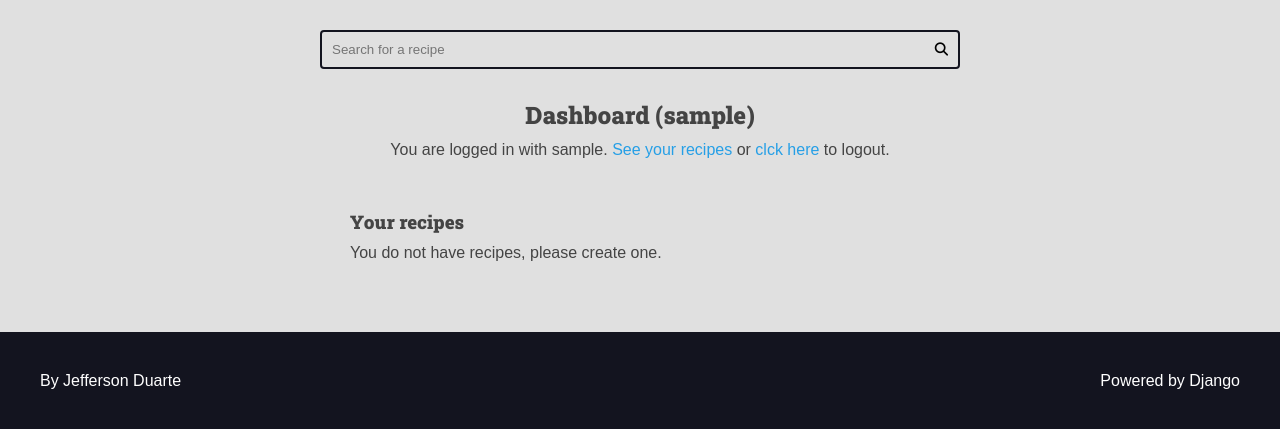
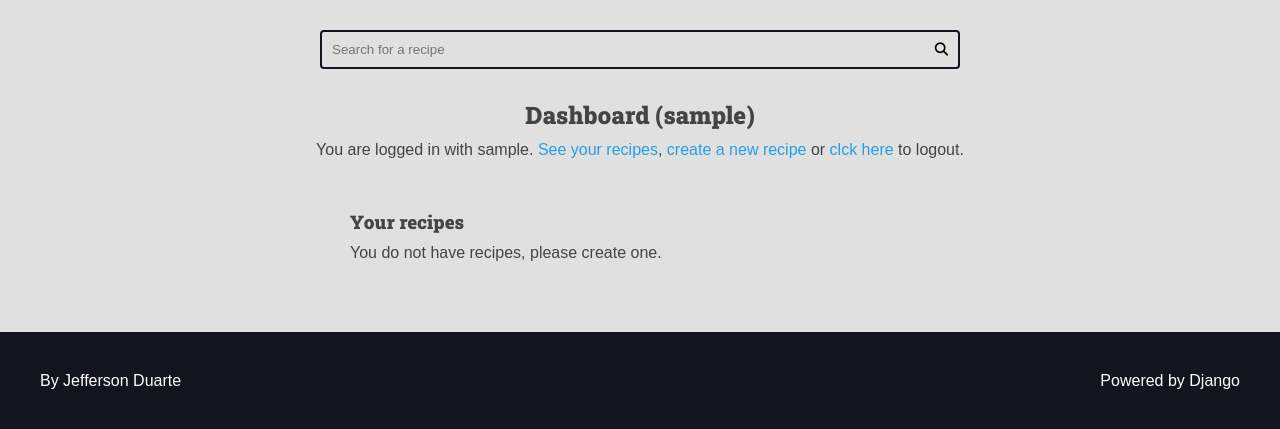
Before and after one commit to jefferson-duarte/Project_Recipes, a Django app: page /authors/dashboard/ in a window 1280 px wide. Shown: the part 113-542 px from the top of the page. Run offline with Django 5.2, Linux system fonts and the light colour scheme; the visitor is signed in with stand-in values (Sample User, id 1); data that the repository does not hold is empty.

Commit message:
Added recipe create function

```diff
--- a/authors/templates/authors/partials/login_message.html
+++ b/authors/templates/authors/partials/login_message.html
@@ -2,7 +2,7 @@
     <div class="login-message">
         You are logged in with
         {{ request.user.username }}.
-        <a href="{% url "authors:dashboard" %}">See your recipes</a> or
+        <a href="{% url "authors:dashboard" %}">See your recipes</a>, <a href="{% url "authors:dashboard_recipe_create" %}">create a new recipe</a> or
         <form class="inline-form" action="{% url "authors:logout" %}" method="POST">
             {% csrf_token %}
 
--- a/authors/urls.py
+++ b/authors/urls.py
@@ -15,4 +15,9 @@ urlpatterns = [
         views.dashboard_recipe_edit,
         name='dashboard_recipe_edit'
     ),
+    path(
+        'dashboard/recipe/create/',
+        views.dashboard_recipe_create,
+        name='dashboard_recipe_create'
+    ),
 ]
--- a/authors/views.py
+++ b/authors/views.py
@@ -136,3 +136,31 @@ def dashboard_recipe_edit(request, id):
             'form': form
         }
     )
+
+
+def dashboard_recipe_create(request):
+    form = AuthorRecipeForm(
+        data=request.POST or None,
+        files=request.FILES or None,
+    )
+
+    if form.is_valid():
+        recipe = form.save(commit=False)
+
+        recipe.author = request.user
+        recipe.preparation_steps_is_html = False
+        recipe.is_published = False
+
+        recipe.save()
+
+        messages.success(request, 'Recipe create with success!')
+
+        return redirect(reverse('authors:dashboard'))
+
+    return render(
+        request,
+        'authors/pages/dashboard_recipe.html',
+        context={
+            'form': form
+        }
+    )
--- /dev/null
+++ b/utils/strings.py
@@ -0,0 +1,6 @@
+def is_positive_number(value):
+    try:
+        number_string = float(value)
+    except ValueError:
+        return False
+    return number_string > 0
```
Also changed, not shown: authors/forms/recipe_form.py (+44 -0 lines).
